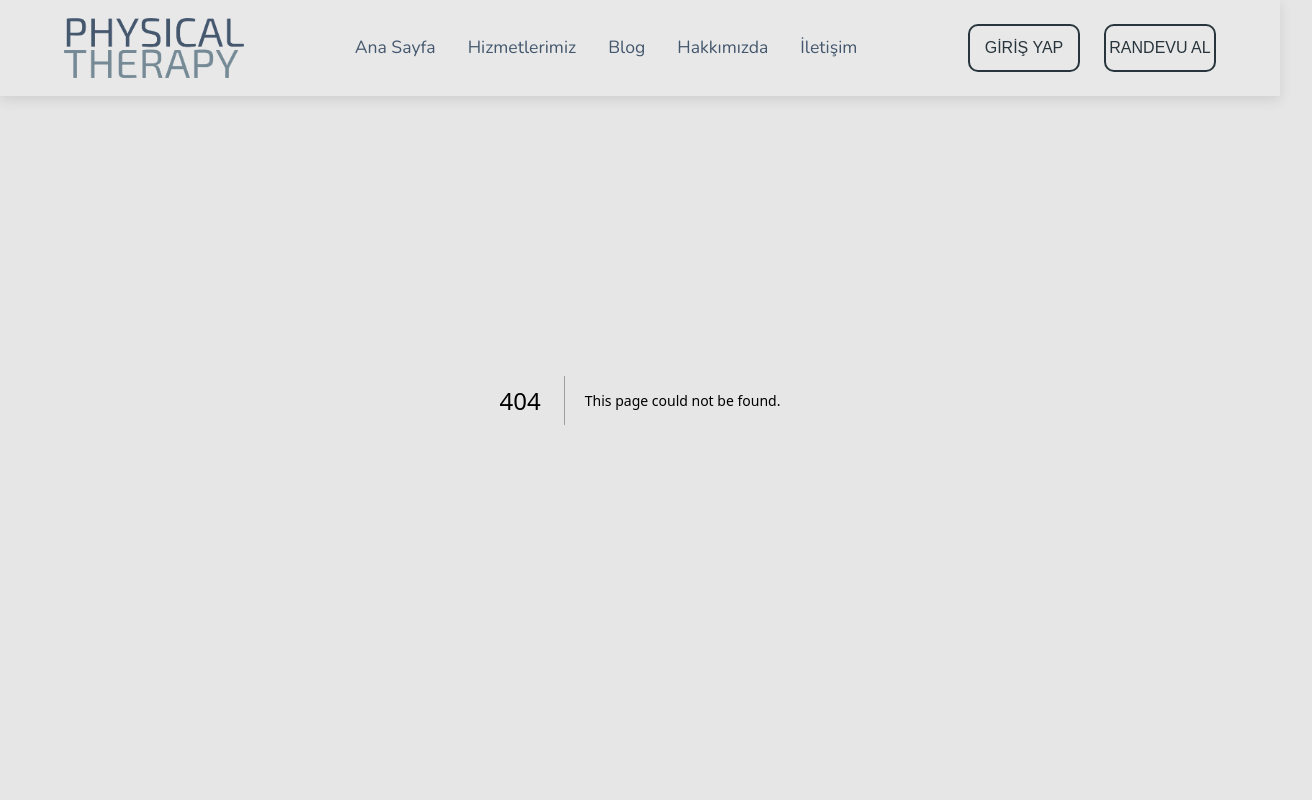
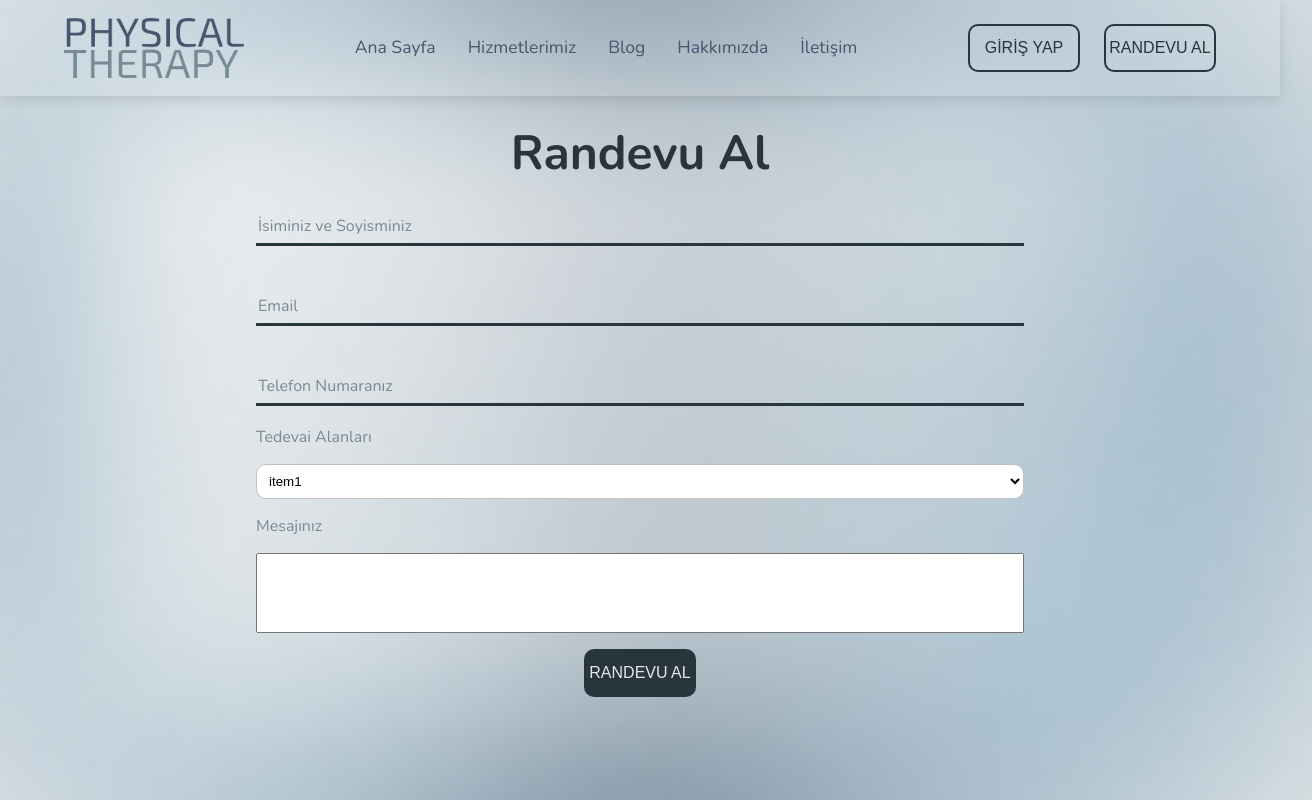
Before and after one commit to semsi-gungor/Physiotherapy-App, a Next.js app: page /randevu-alma in a window 1280 px wide. Before the commit this address had no page. Shown: the top 800 px of the page, 1312 px wide, since content can reach past the window. Built offline with nearby package versions, Linux system fonts and the light colour scheme.

Commit message:
appointment page created

```diff
--- a/package.json
+++ b/package.json
@@ -12,6 +12,8 @@
     "@emotion/react": "^11.11.1",
     "@emotion/styled": "^11.11.0",
     "@mui/material": "^5.13.7",
+    "@radix-ui/react-popover": "1.0.6",
+    "@radix-ui/react-select": "^1.2.2",
     "@types/node": "20.3.3",
     "@types/react": "18.2.14",
     "@types/react-dom": "18.2.6",
--- /dev/null
+++ b/src/app/randevu-alma/page.tsx
@@ -0,0 +1,8 @@
+import { FC } from "react";
+import AppointmentPage from "@/components/appointment/AppointmentPage";
+
+const Page: FC = ({}) => {
+  return <AppointmentPage />;
+};
+
+export default Page;
--- a/src/components/about/StaffCard.tsx
+++ b/src/components/about/StaffCard.tsx
@@ -45,7 +45,7 @@ const StaffCard: FC = ({}) => {
         }}
         initial="hidden"
         animate={animate}
-        transition={{ duration: 0.4, delay: 1 }}
+        transition={{ duration: 0.4, delay: 1.8 }}
         className={classes.name}
       >
         Doctor NAME
--- /dev/null
+++ b/src/components/appointment/AppointmentForm.module.css
@@ -0,0 +1,40 @@
+.container {
+  display: flex;
+  flex-direction: column;
+  align-items: center;
+  width: 60%;
+}
+
+.select {
+  display: flex;
+  flex-direction: column;
+  width: 100%;
+}
+
+.select label {
+  color: var(--color-4);
+}
+
+.select select {
+  padding: 0.5rem;
+  border-radius: 10px;
+  border: none;
+  background-color: var(--color-white);
+  margin: 1rem 0;
+  border: 1px solid rgb(195, 195, 195);
+}
+
+.message {
+  display: flex;
+  flex-direction: column;
+  width: 100%;
+  color: var(--color-4);
+}
+
+.message textarea {
+  height: 5rem;
+  width: 100%;
+  margin: 1rem 0;
+  padding: 0.5rem;
+  resize: none;
+}
--- /dev/null
+++ b/src/components/appointment/AppointmentForm.tsx
@@ -0,0 +1,76 @@
+"use client";
+
+import { FC } from "react";
+import classes from "./AppointmentForm.module.css";
+import Input from "../ui/input/Input";
+import { useForm, FieldValues } from "react-hook-form";
+import Button from "../ui/button/Button";
+
+const AppointmentForm: FC = ({}) => {
+  const form = useForm({ mode: "all" });
+  const { register, handleSubmit, formState } = form;
+
+  const { errors } = formState;
+
+  function onSubmit(data: FieldValues) {
+    console.log("submitted", data);
+  }
+
+  const textRegister = register("message");
+
+  const selectRegister = register("field");
+
+  return (
+    <form className={classes.container} onSubmit={handleSubmit(onSubmit)}>
+      <Input
+        name="name"
+        register={register}
+        type="text"
+        label="İsiminiz ve Soyisminiz"
+        errorMessage={errors.name?.message?.toString()}
+      />
+      <Input
+        name="email"
+        register={register}
+        type="email"
+        label="Email"
+        errorMessage={errors.email?.message?.toString()}
+        pattern={{
+          value: /^\w+([\.-]?\w+)*@\w+([\.-]?\w+)*(\.\w{2,3})+$/,
+          message: "Hatalı e-mail girişi.",
+        }}
+      />
+      <Input
+        name="telno"
+        register={register}
+        type="text"
+        label="Telefon Numaranız"
+        errorMessage={errors.telno?.message?.toString()}
+        pattern={{
+          value: /^[0-9]*$/,
+          message: "Hatalı telefon numarası girişi.",
+        }}
+      />
+
+      <div className={classes.select}>
+        <label>Tedevai Alanları</label>
+        <select {...selectRegister}>
+          <option>item1</option>
+          <option>item1</option>
+          <option>item1</option>
+          <option>item1</option>
+          <option>item1</option>
+        </select>
+      </div>
+
+      <div className={classes.message}>
+        <label htmlFor="message">Mesajınız</label>
+        <textarea id="message" {...textRegister} />
+      </div>
+
+      <Button size="md">RANDEVU AL</Button>
+    </form>
+  );
+};
+
+export default AppointmentForm;
--- /dev/null
+++ b/src/components/appointment/AppointmentPage.module.css
@@ -0,0 +1,14 @@
+.container {
+  width: 100%;
+  display: flex;
+  flex-direction: column;
+  align-items: center;
+  justify-content: center;
+}
+
+.header {
+  color: var(--color-6);
+  font-weight: 700;
+  font-size: 3rem;
+  padding-top: 1.5rem;
+}
--- /dev/null
+++ b/src/components/appointment/AppointmentPage.tsx
@@ -0,0 +1,18 @@
+import { FC } from "react";
+import classes from "./AppointmentPage.module.css";
+import Wrapper from "../ui/single-page-wrapper/Wrapper";
+import AppointmentForm from "./AppointmentForm";
+import bg from "../../../public/grad-2.png";
+
+const AppointmentPage: FC = ({}) => {
+  return (
+    <Wrapper background={bg}>
+      <div className={classes.container}>
+        <h4 className={classes.header}>Randevu Al</h4>
+        <AppointmentForm />
+      </div>
+    </Wrapper>
+  );
+};
+
+export default AppointmentPage;
--- a/src/components/contact/ContactMain.module.css
+++ b/src/components/contact/ContactMain.module.css
@@ -14,7 +14,6 @@
 
 .map {
   flex: 3;
-  background-color: aquamarine;
 }
 
 /* Mobile */
--- a/src/components/navbar/Buttons.tsx
+++ b/src/components/navbar/Buttons.tsx
@@ -10,9 +10,11 @@ export default function Buttons() {
           GİRİŞ YAP
         </Button>
       </Link>
-      <Button size="md" variant="outlined">
-        RANDEVU AL
-      </Button>
+      <Link href="randevu-alma">
+        <Button size="md" variant="outlined">
+          RANDEVU AL
+        </Button>
+      </Link>
     </div>
   );
 }
--- a/src/components/navbar/NavLinks.module.css
+++ b/src/components/navbar/NavLinks.module.css
@@ -76,6 +76,7 @@
   border-radius: 10px;
   border: 1px solid var(--color-5);
   overflow: hidden;
+  padding: 0.5rem;
 }
 
 .dropItem {
@@ -85,7 +86,8 @@
   align-items: center;
   padding-left: 1rem;
   cursor: pointer;
-  transition: 300ms;
+  transition: 200ms;
+  border-radius: 10px;
 }
 
 .dropItem a {
--- a/src/components/ui/single-page-wrapper/Wrapper.module.css
+++ b/src/components/ui/single-page-wrapper/Wrapper.module.css
@@ -1,18 +1,30 @@
 .wrapper {
   width: calc(100vw - (100vw - 100%));
-  min-height: calc(100vh - var(--nav-bar-lg));
+  /* min-height: calc(100vh - var(--nav-bar-lg)); */
+  min-height: 100vh;
   background-color: var(--color-1);
-  margin-top: var(--nav-bar-lg);
+
   display: flex;
   align-items: center;
   flex-direction: column;
+  position: relative;
+}
+
+.children {
+  z-index: 50;
+  width: 100%;
+  height: 100%;
+  display: flex;
+  align-items: center;
+  flex-direction: column;
+  position: relative;
+  margin-top: var(--nav-bar-lg);
 }
 
 /* Mobile */
 @media (max-width: 700px) {
   .wrapper {
     margin-top: var(--nav-bar-sm);
-    min-height: calc(100vh - var(--nav-bar-sm));
   }
 }
 
@@ -20,6 +32,5 @@
 @media (min-width: 701px) and (max-width: 1120px) {
   .wrapper {
     margin-top: var(--nav-bar-md);
-    min-height: calc(100vh - var(--nav-bar-md));
   }
 }
--- a/src/components/ui/single-page-wrapper/Wrapper.tsx
+++ b/src/components/ui/single-page-wrapper/Wrapper.tsx
@@ -1,19 +1,53 @@
 import classes from "./Wrapper.module.css";
+import Image, { StaticImageData } from "next/image";
 
-export default function Wrapper({
-  children,
-  inpage,
-}: {
+type Props = {
+  background?: StaticImageData;
   children: React.ReactNode;
   inpage?: boolean;
-}) {
+};
+
+export default function Wrapper({ children, inpage, background }: Props) {
   if (inpage) {
     return (
-      <div className={classes.wrapper} style={{ marginTop: "0" }}>
-        {children}
+      <div className={classes.wrapper}>
+        <div style={{ marginTop: "0" }} className={classes.children}>
+          {children}
+        </div>
+        {background && (
+          <Image
+            src={background}
+            alt="bg"
+            style={{
+              width: "100vh",
+              height: "100%",
+              objectFit: "cover",
+              position: "absolute",
+              zIndex: "10",
+            }}
+          />
+        )}
       </div>
     );
   }
 
-  return <div className={classes.wrapper}>{children}</div>;
+  return (
+    <div className={classes.wrapper}>
+      <div className={classes.children}>{children}</div>
+      {background && (
+        <Image
+          src={background}
+          alt="bg"
+          quality={100}
+          style={{
+            width: "105%",
+            height: "100%",
+            objectFit: "cover",
+            position: "absolute",
+            zIndex: "10",
+          }}
+        />
+      )}
+    </div>
+  );
 }
```
Also changed, not shown: public/grag-5.png (added), 1 other file (tests, documents, lock files or other folders).
